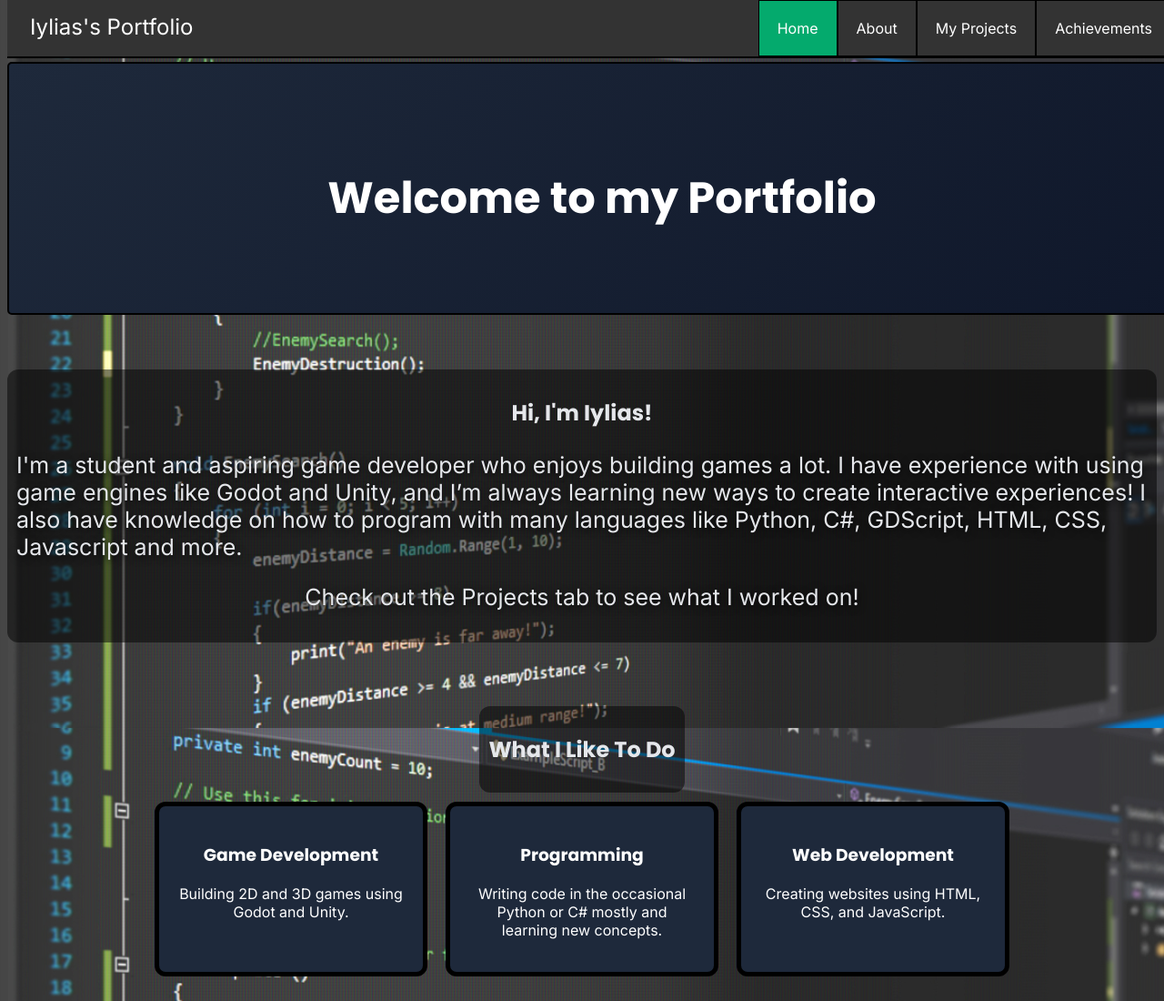
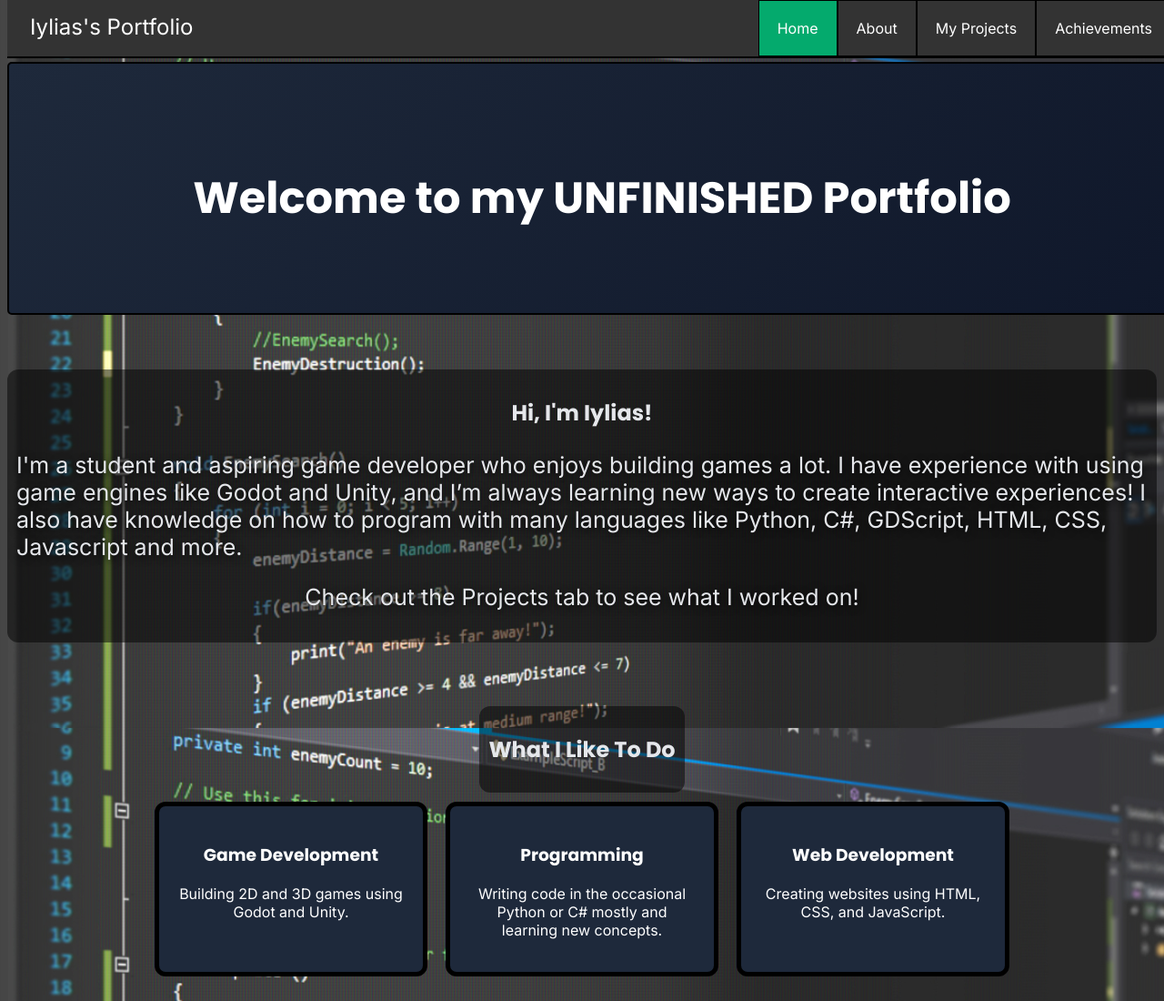
Before and after one commit to JalakanDev/EAE-Portfolio, a plain HTML site: page index.html in a window 1280 px wide. Shown: the top 1100 px of the page at 91% size. Drawn offline with Linux system fonts and the light colour scheme.

Commit message:
Modify header to reflect unfinished portfolio
Updated the portfolio to indicate it is unfinished.

```diff
--- a/index.html
+++ b/index.html
@@ -22,7 +22,7 @@
     </nav>
     <br>
     <header class="intro">
-        <h1>Welcome to my Portfolio</h1>
+        <h1>Welcome to my UNFINISHED Portfolio</h1>
     </header>
 
     <div class="text">
```
